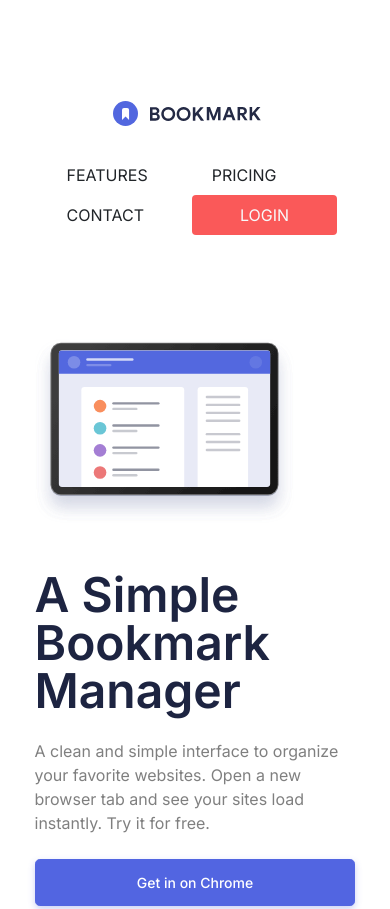
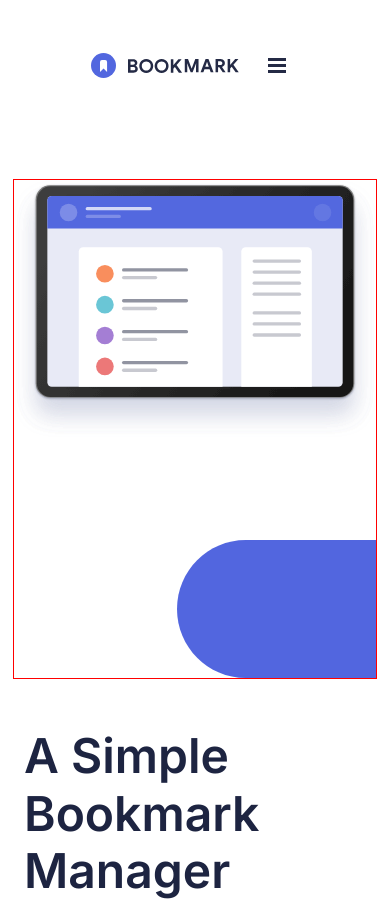
Before and after one commit to isasimo-itacademy/vue-sprint2, a website: page nivell1/index.html in a window 390 px wide. Shown: the top 909 px of the page. Drawn offline with nearby package versions, Linux system fonts and the light colour scheme.

Commit message:
added hamburger menu

```diff
--- a/nivell1/index.html
+++ b/nivell1/index.html
@@ -10,12 +10,19 @@
 <body>
   <div class="container-flex">
         <!-- Header -->
-        <div class="row d-flex flex-wrap justify-content-center py-5 mt-5">
-          <header class="col-10 d-flex flex-wrap justify-content-center">
-              <a class="navbar-brand d-flex align-items-center mb-3 mb-md-0 me-md-auto" href="#">
+        <div class="row d-flex flex-wrap justify-content-center py-5">
+          <header class="col col-lg-9 d-flex flex-wrap justify-content-center flex-spacebetween">
+              <a class="navbar-brand d-flex align-items-center me-md-auto" href="#">
                   <img src="img/logo-bookmark.svg" alt="logo bookmark">
               </a>
 
+              <!-- Collapse button -->
+              <button class="navbar-toggler d-block d-sm-none" type="button" data-toggle="collapse" data-target="#navbarSupportedContent"
+              aria-controls="navbarSupportedContent" aria-expanded="false" aria-label="Toggle navigation">
+                <img src="img/icon-hamburger.svg">
+              </button>
+
+              <div id="navbarSupportedContent" class="d-none d-sm-block">
                 <nav class="navbar navbar-expand-lg d-flex justify-content-end">
                     <ul class="nav nav-pills text-uppercase">
                         <li class="nav-item mx-3"><a href="#" class="nav-link text-dark">Features</a></li>
@@ -24,19 +31,22 @@
                         <li class="nav-item mx-3"><a href="#" class="nav-link text-light bg-secondary px-5">Login</a></li>
                     </ul>
                 </nav>
+              </div>
           </header>
         </div>
 
         <!-- Hero -->
         <div class="row d-flex flex-wrap justify-content-center">
-          <div class="col-10">
-            <div class="row flex-lg-row-reverse align-items-center g-5 py-5">
-              <div class="col-10 col-sm-8 col-lg-7">
-                <img src="img/illustration-hero.svg" class="d-block mx-lg-auto img-fluid" alt="Bootstrap Themes" width="700" height="500" loading="lazy">
+          <div class="col">
+            <div class="row flex-lg-row-reverse align-items-center g-5 py-5 ms-lg-5 ps-lg-5">
+              <div class="col-10 col-sm-8 col-lg-7 img-move-wrapper d-block">
+                <img src="img/pill.svg" class="img-move img-move-1 img-fluid" loading="lazy" role="presentation">
+                <img src="img/illustration-hero.svg" class="img-move img-move-2 img-fluid" alt="Bootstrap Themes" loading="lazy">
+<!--                 <img src="img/illustration-hero.svg" class="d-block mx-lg-auto img-fluid" alt="Bootstrap Themes" width="700" height="500" loading="lazy">-->
               </div>
-              <div class="col-lg-5">
-                <h1 class="lh-1 mb-4">A Simple Bookmark Manager</h1>
-                <p class="lead mb-4 text-black-50">A clean and simple interface to organize your favorite websites. Open a new browser tab and see your sites load instantly. Try it for free.</p>
+              <div class="col-lg-5 px-5">
+                <h1 class="lh-2 mb-4">A Simple Bookmark Manager</h1>
+                <p class="mb-4 text-black-50">A clean and simple interface to organize your favorite websites. Open a new browser tab and see your sites load instantly. Try it for free.</p>
                 <div class="d-grid gap-2 d-md-flex justify-content-md-start">
                   <button type="button" class="btn btn-primary btn-shadow btn-lg btn-padding px-4 me-md-2">Get in on Chrome</button>
                   <button type="button" class="btn btn-light btn-shadow btn-lg btn-padding px-4">Get in on Firefox</button>
--- a/nivell1/scss/styles.scss
+++ b/nivell1/scss/styles.scss
@@ -29,6 +29,10 @@ p {
     font-weight: 400 !important;
 }
 
+.lettering {
+    letter-spacing: 0.20em;
+}
+
 button {
     font-size: 14px !important;
     font-weight: 500 !important;
@@ -36,6 +40,30 @@ button {
 
 .btn-padding {
     padding: 12px 24px !important;
+}
+
+// images overlap
+
+.img-move-wrapper {
+    border:1px solid red !important;
+    position:relative;
+    overflow:hidden;
+    margin:0 auto;
+    height: 500px;
+}
+
+.img-move {
+    position:absolute;
+}
+
+.img-move-1 {
+    right:0;
+    bottom: 0;
+    width:55%;
+}
+
+.img-move-2 {
+    left: 0;
 }
 
 // tabs
@@ -104,9 +132,5 @@ button {
     color: #FC595E !important;
 }
 
-.lettering {
-    letter-spacing: 0.20em;
-}
-
 // import bootstrap
 @import '../node_modules/bootstrap/scss/bootstrap';
```
Also changed, not shown: nivell1/css/styles.css, nivell1/img/pill.svg (added), 1 other file. Lines whose indentation alone changed are shown as unchanged.
